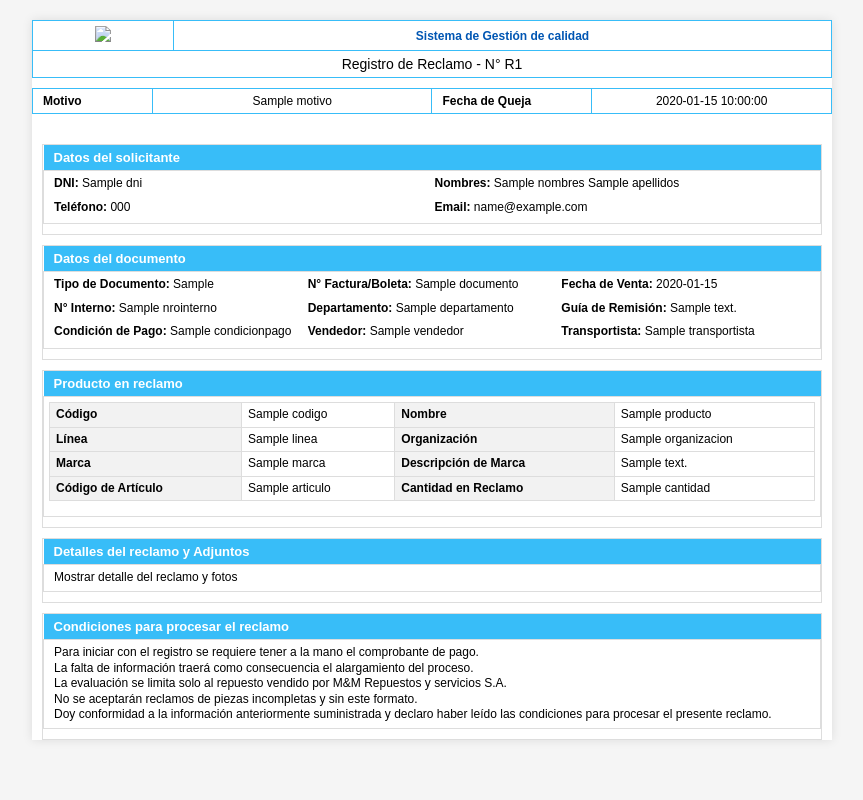
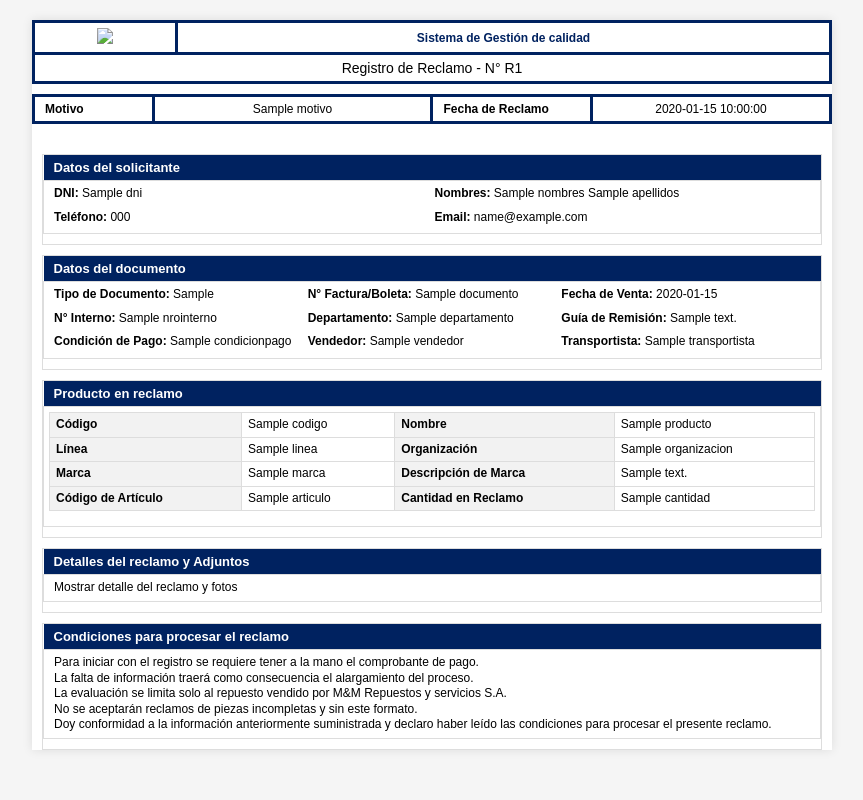
Before and after one commit to JhonayMC/PlatformBackend, a Python web app: template app/templates/queja_producto.html in a window 1280 px wide. Shown: the whole page, without its empty margins (208-1071 px from the left). Run offline with Jinja, Linux system fonts and the light colour scheme; the template is opened without the code that fills it: most values are stand-ins (such as "Sample title", 1, 10 or a date in 2020).

Commit message:
Diseño Generar-pdf

```diff
--- a/app/templates/queja_producto.html
+++ b/app/templates/queja_producto.html
@@ -2,7 +2,7 @@
 <html lang="es">
 <head>
     <meta charset="UTF-8">
-    <title>Registro de Queja de Producto</title>
+    <title>Otro tipo de reclamo</title>
     <style>
         body {
             font-family: Arial, sans-serif;
@@ -22,7 +22,7 @@
             border-collapse: collapse;
         }
         .header-table td {
-            border: 1px solid #38bdf8;
+            border: 3px solid #002260;
             padding: 5px 10px;
         }
         .logo-cell {
@@ -33,7 +33,7 @@
         .header-title {
             text-align: center;
             font-weight: bold;
-            color: #0056b3;
+            color: #002260;
         }
         .reclamo-header {
             text-align: center;
@@ -41,7 +41,7 @@
         }
         .motivo-row td {
             padding: 5px 10px;
-            border: 1px solid #38bdf8;
+            border: 3px solid #002260;
         }
         table {
             width: 100%;
@@ -62,7 +62,7 @@
             text-align: left;
         }
         .title {
-            background-color: #38bdf8;
+            background-color: #002260;
             color: white;
             padding: 5px 10px;
             font-weight: bold;
@@ -143,7 +143,7 @@
             <tr class="motivo-row">
                 <td width="15%"><b>Motivo</b></td>
                 <td width="35%" align="center">{{ motivo }}</td>
-                <td width="20%"><b>Fecha de Queja</b></td>
+                <td width="20%"><b>Fecha de Reclamo</b></td>
                 <td width="30%" align="center">{{ fecha_creacion }}</td>
             </tr>
         </table>
```
Also changed, not shown: app/templates/reclamo_template.html (+4 -4 lines), 1 other file.
